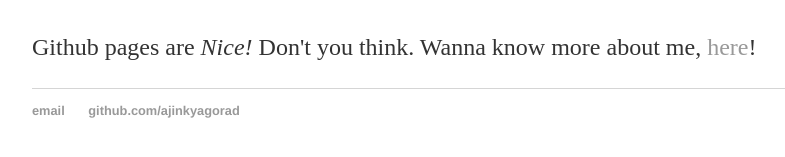
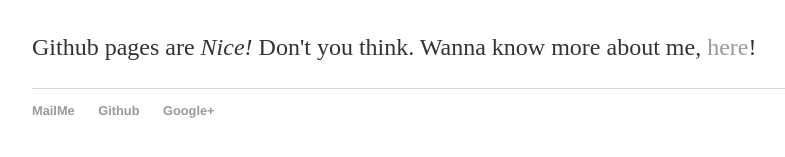
Before and after one commit to ajinkyagorad/ajinkyagorad.github.io, a Jekyll site: the page built from index.html, in a window 1280 px wide. Shown: the part 171-328 px from the top of the page, without its empty margins (160-945 px from the left). Built offline with Jekyll 4.4.1, drawn with Linux system fonts in a browser that asks for light colours.

Commit message:
Update default.html

```diff
--- a/_layouts/default.html
+++ b/_layouts/default.html
@@ -21,8 +21,9 @@
 			</div><!-- /.container -->
 			<footer>
 	    		<ul>
-	        		<li><a href="mailto:ajinkyagorad@gmail.com">email</a></li>
-	        		<li><a href="https://github.com/ajinkyagorad">github.com/ajinkyagorad</a></li>
+	        		<li><a href="mailto:ajinkyagorad@gmail.com">MailMe</a></li>
+	        		<li><a href="https://github.com/ajinkyagorad">Github</a></li>
+	        		<li><a href="https://plus.google.com/+AjinkyaGorad">Google+</a></li>
 				</ul>
 			</footer>
 		</body>
```
